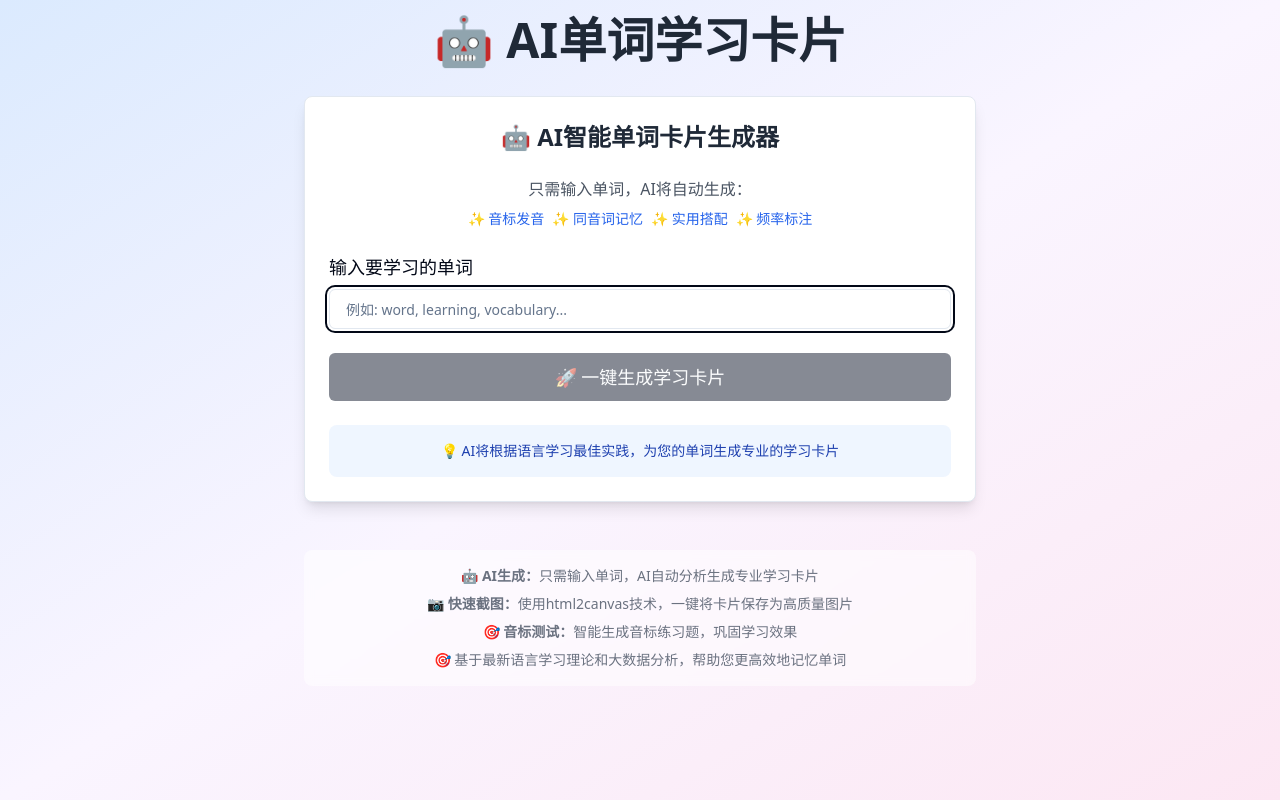
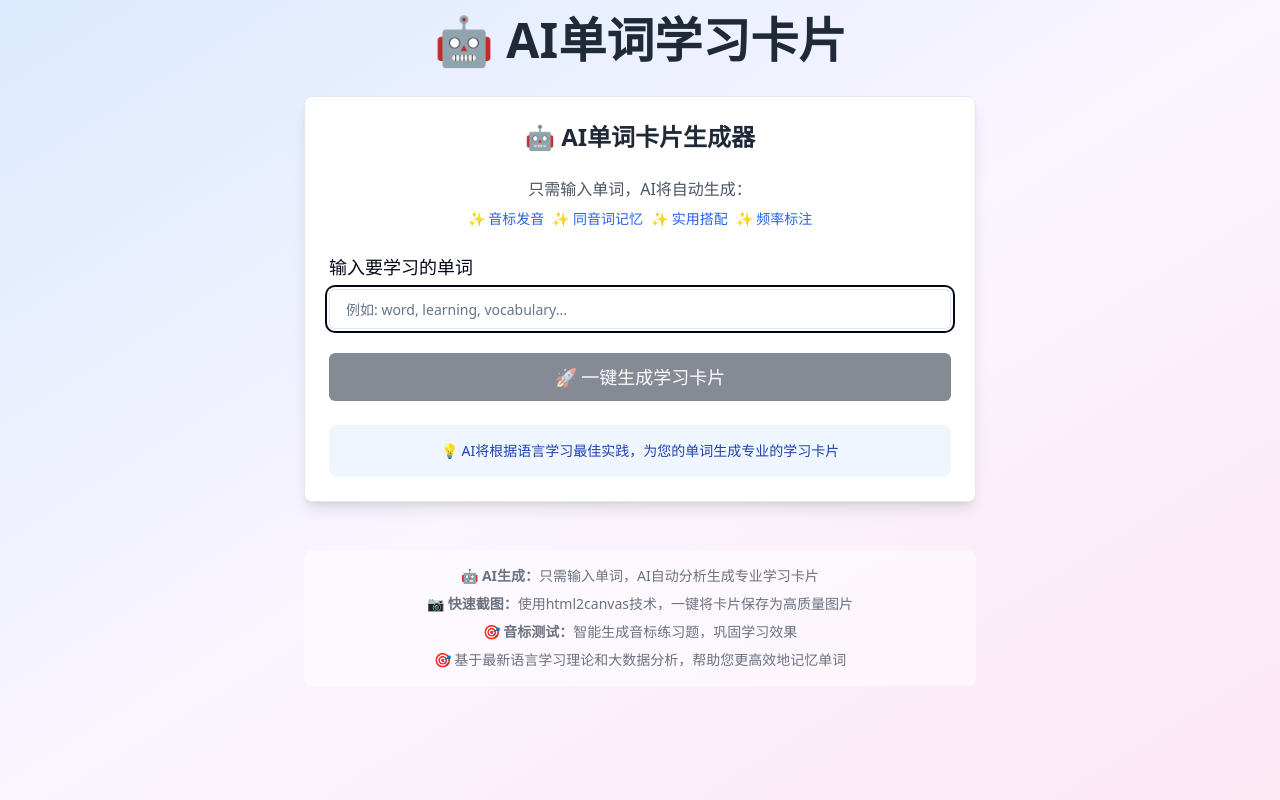
Before and after one commit to littlejc2/phonics-flash-cards, a React (Vite) app: page / in a window 1280 px wide. Built offline with nearby package versions, Linux system fonts and the light colour scheme.

Commit message:
Remove "智能" from title
Removes the word "智能" from the title "🤖 AI智能单词卡片生成器" in `src/components/SimpleWordForm.tsx`.

```diff
--- a/src/components/SimpleWordForm.tsx
+++ b/src/components/SimpleWordForm.tsx
@@ -66,7 +66,7 @@ const SimpleWordForm: React.FC<SimpleWordFormProps> = ({ onSubmit }) => {
   return (
     <Card className="max-w-2xl mx-auto p-6 bg-white shadow-lg">
       <h2 className="text-2xl font-bold text-center mb-6 text-gray-800">
-        🤖 AI智能单词卡片生成器
+        🤖 AI单词卡片生成器
       </h2>
 
       <div className="text-center mb-6">
```
